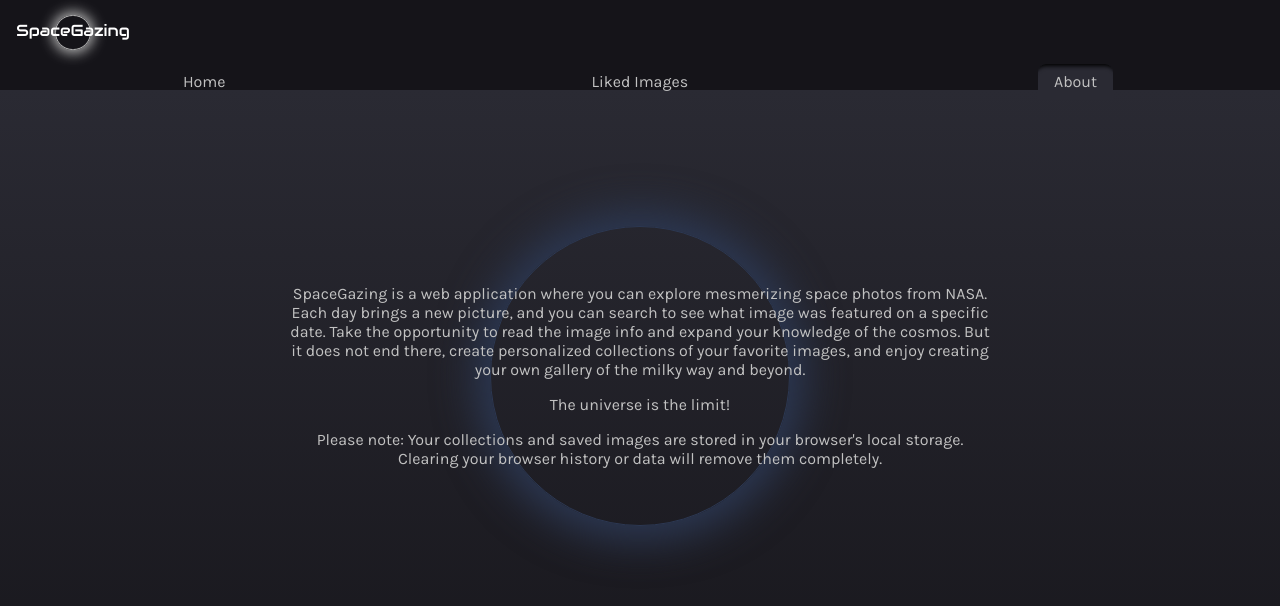
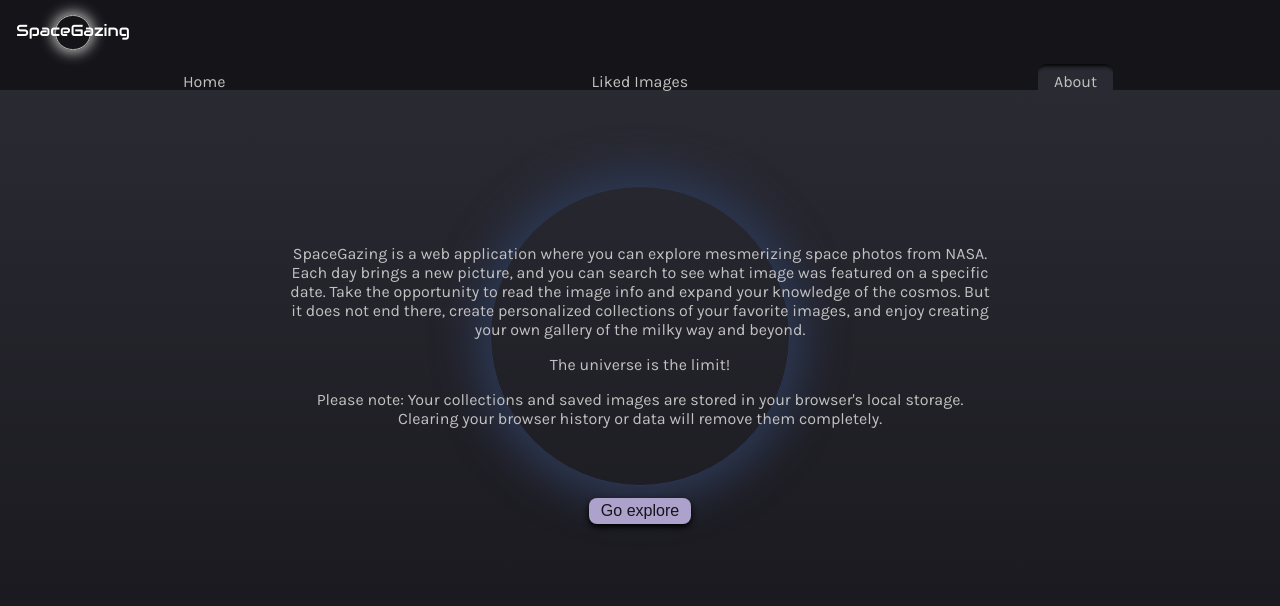
Before and after one commit to AmaTib/space-gazing, a Next.js app: page /about in a window 1280 px wide. Shown: the top 606 px of the page. Built offline with nearby package versions, Linux system fonts and the light colour scheme.

Commit message:
Add button to aboutpage

```diff
--- a/app/components/views/AboutPage.tsx
+++ b/app/components/views/AboutPage.tsx
@@ -1,3 +1,4 @@
+import Link from "next/link";
 import "../../styles/aboutPage.scss";
 
 export const AboutPage = () => {
@@ -24,6 +25,9 @@ export const AboutPage = () => {
             </p>
           </div>
         </div>
+        <button className="button button-primary goExploreButton">
+          <Link href="/">Go explore</Link>
+        </button>
       </section>
     </>
   );
--- a/app/styles/aboutPage.scss
+++ b/app/styles/aboutPage.scss
@@ -5,11 +5,13 @@
   justify-content: center;
   position: relative;
   text-align: center;
-  margin-top: 15vh;
+  margin-top: 10vh;
 }
 
 .aboutText {
   max-width: 700px;
+  max-height: 50vh;
+  overflow: auto;
   position: absolute;
   p {
     padding: 0.5rem 0;
@@ -23,3 +25,8 @@
   border: solid 1.5px #2c3853;
   box-shadow: 0px 0px 40px 15px #2c3853;
 }
+
+.goExploreButton {
+  margin: 0 auto;
+  z-index: 1;
+}
```
